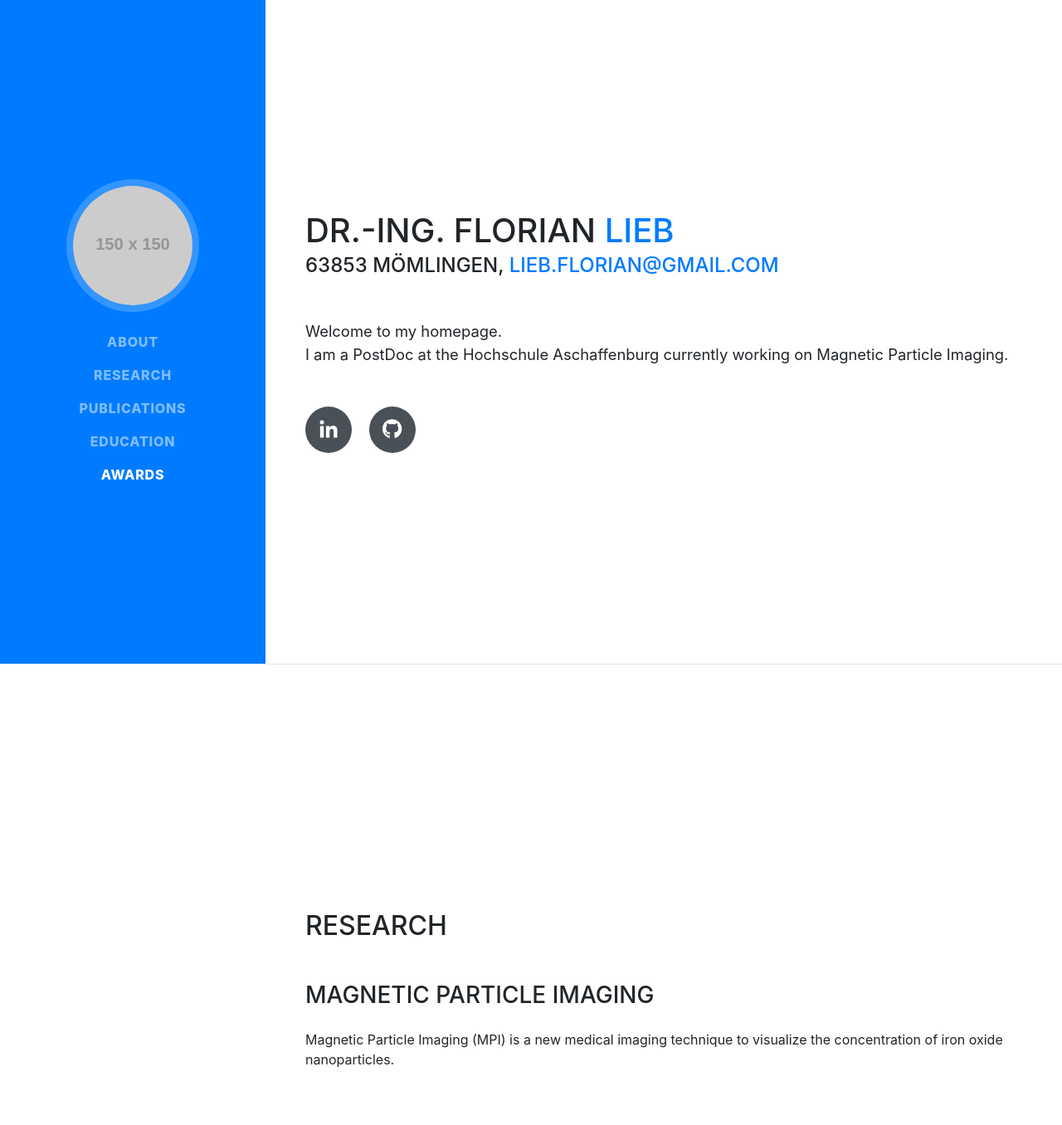
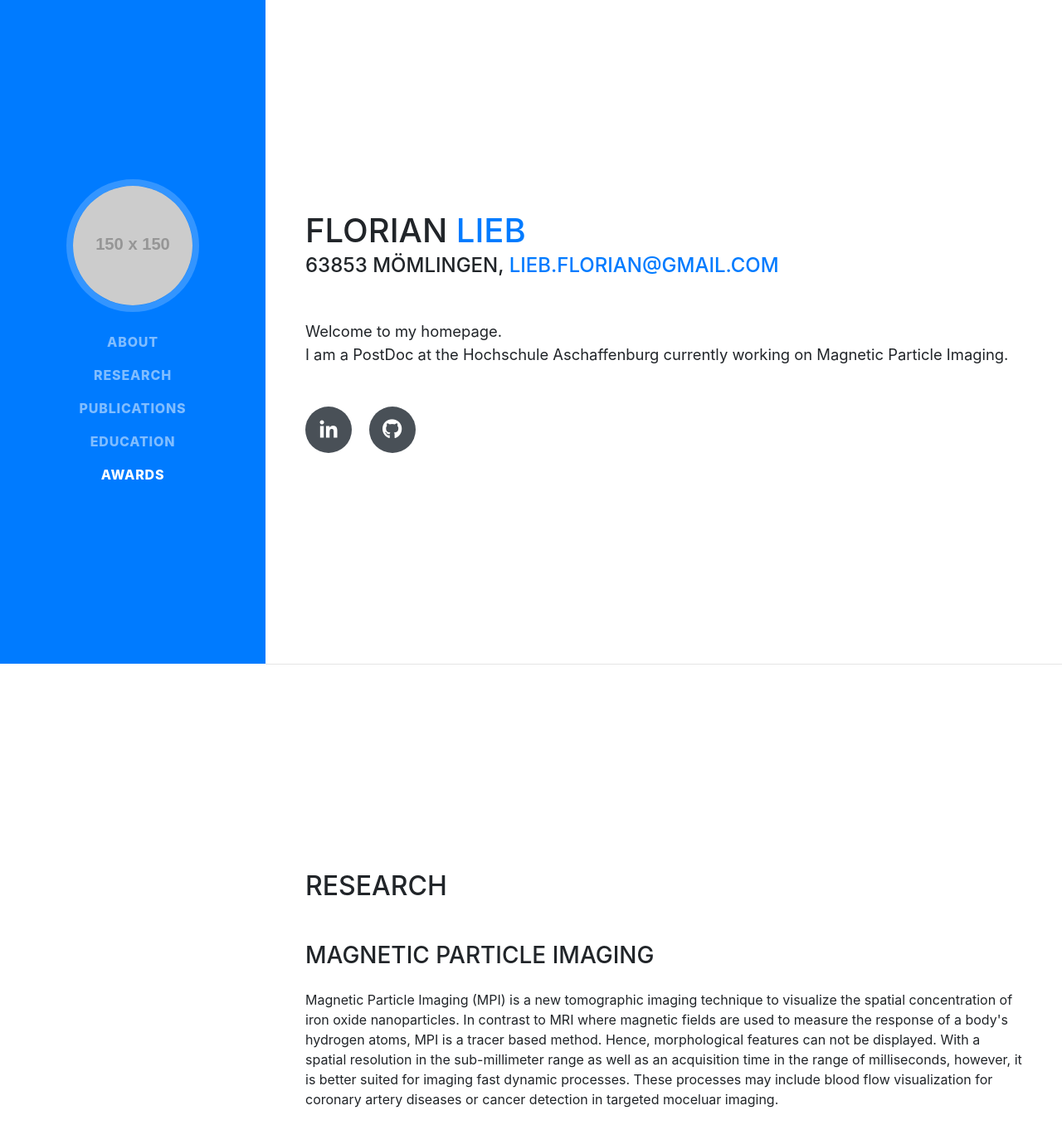
Before and after one commit to flieb/flieb.github.io, a website with bundled scripts: page index.html in a window 1280 px wide. Shown: the top 1356 px of the page at 83% size. Built offline with nearby package versions, Linux system fonts and the light colour scheme; a web font is replaced by a local one.

Commit message:
Research Tab

```diff
--- a/index.html
+++ b/index.html
@@ -64,11 +64,11 @@
 
       <section class="resume-section p-3 p-lg-5 d-flex d-column" id="about">
         <div class="my-auto">
-          <h1 class="mb-0">Dr.-Ing. Florian
+          <h1 class="mb-0">Florian
             <span class="text-primary">Lieb</span>
           </h1>
           <div class="subheading mb-5">63853 Mömlingen,
-              <a href="mailto:name@email.com">lieb.florian@gmail.com</a>
+              <a href="mailto:lieb.florian@gmail.com">lieb.florian@gmail.com</a>
           </div>
           <p class="lead mb-5">Welcome to my homepage. <br>I am a PostDoc at the Hochschule Aschaffenburg currently working on Magnetic Particle Imaging. </p>
           <div class="social-icons">
@@ -88,7 +88,7 @@
         <div class="my-auto">
           <h2 class="mb-5">Research</h2>
             <h3 class=mb-4>Magnetic Particle Imaging</h3>
-            <p>Magnetic Particle Imaging (MPI) is a new medical imaging technique to visualize the concentration of iron oxide nanoparticles. </p>
+            <p>Magnetic Particle Imaging (MPI) is a new tomographic imaging technique to visualize the spatial concentration of iron oxide nanoparticles. In contrast to MRI where magnetic fields are used to measure the response of a body's hydrogen atoms, MPI is a tracer based method. Hence, morphological features can not be displayed. With a spatial resolution in the sub-millimeter range as well as an acquisition time in the range of milliseconds, however, it is better suited for imaging fast dynamic processes. These processes may include blood flow visualization for coronary artery diseases or cancer detection in targeted moceluar imaging. </p>
 
 
 
```
